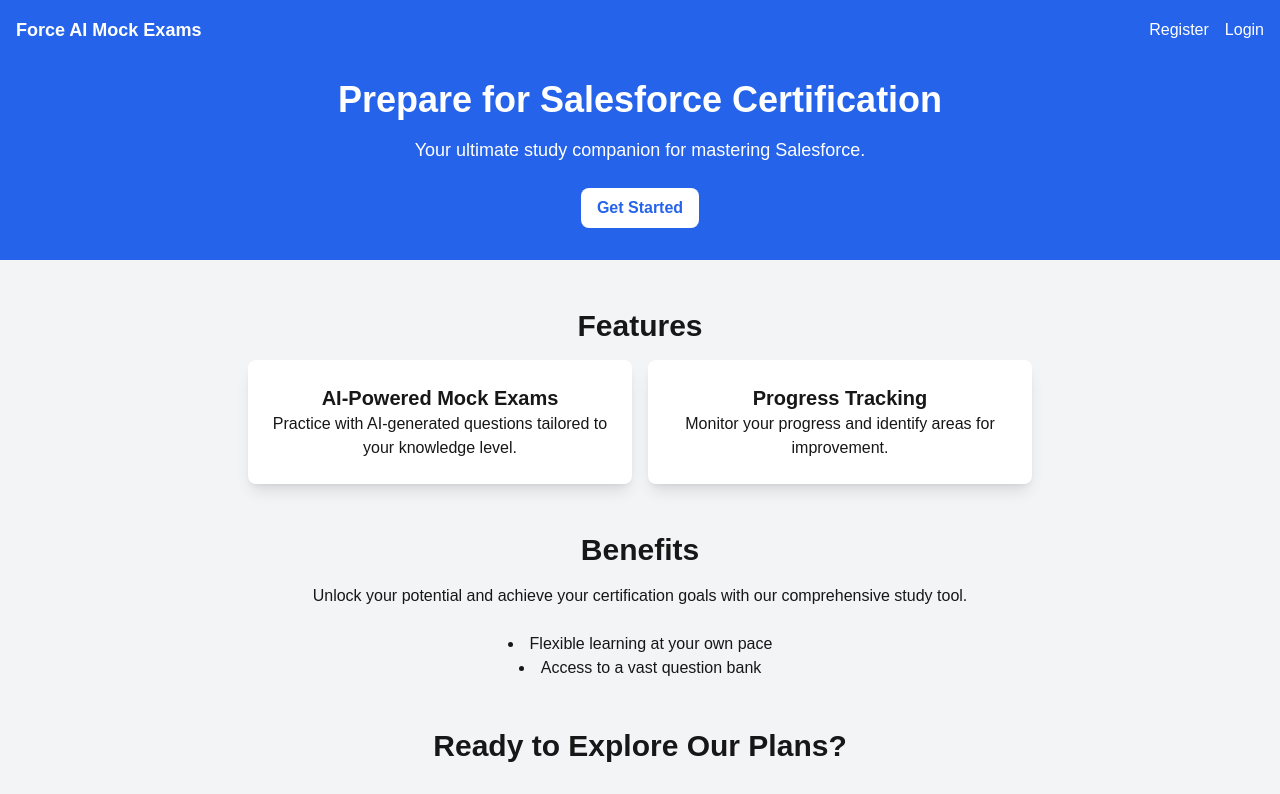
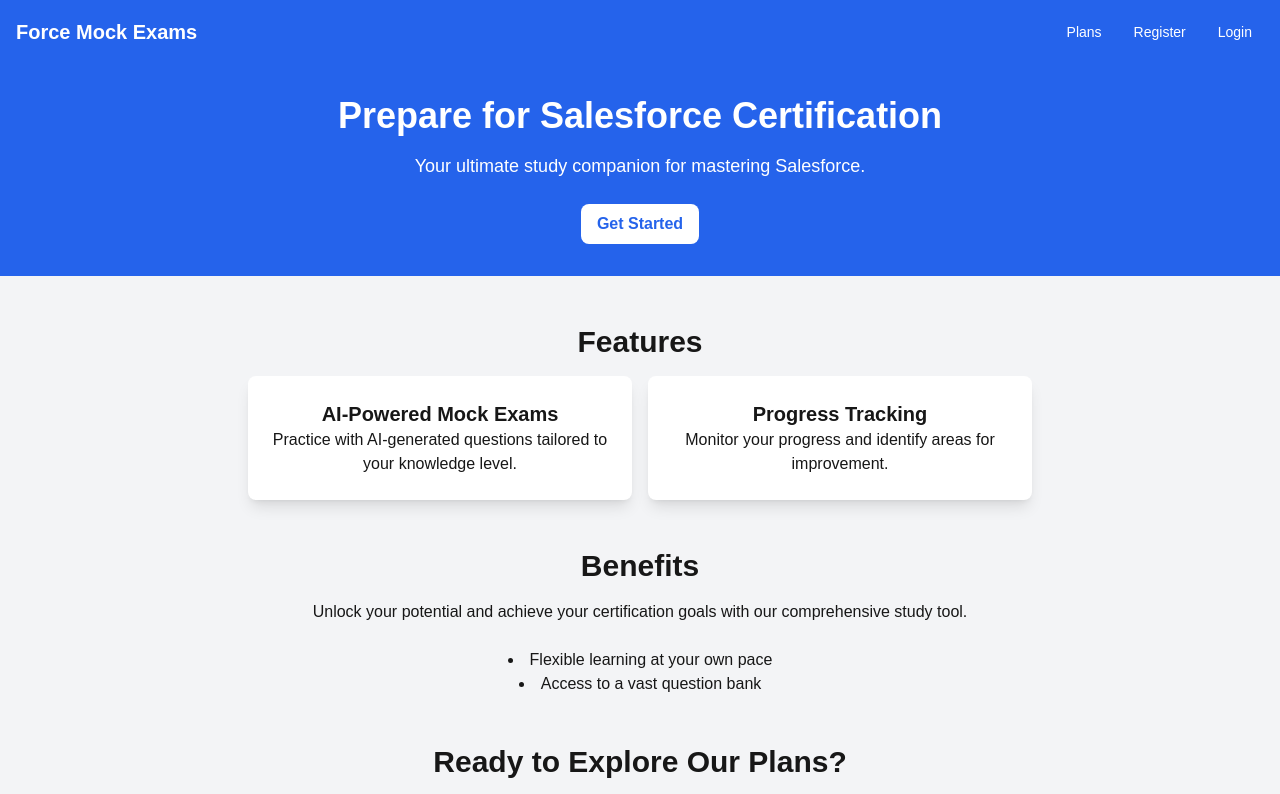
Before and after one commit to marcelopbg/marcelopbg.github.io, a Next.js app: page / in a window 1280 px wide. Shown: the top 794 px of the page. Built offline with nearby package versions, Linux system fonts and the light colour scheme.

Commit message:
navbar improvements

```diff
--- a/package.json
+++ b/package.json
@@ -10,6 +10,11 @@
     "lint": "next lint"
   },
   "dependencies": {
+    "@fortawesome/fontawesome-svg-core": "^6.6.0",
+    "@fortawesome/free-brands-svg-icons": "^6.6.0",
+    "@fortawesome/free-regular-svg-icons": "^6.6.0",
+    "@fortawesome/free-solid-svg-icons": "^6.6.0",
+    "@fortawesome/react-fontawesome": "^0.2.2",
     "@stripe/react-stripe-js": "^2.8.0",
     "@stripe/stripe-js": "^4.6.0",
     "next": "14.2.13",
--- a/src/app/globals.css
+++ b/src/app/globals.css
@@ -24,8 +24,8 @@
   .text-balance {
     text-wrap: balance;
   }
-  .h-94 {
-    height: 94vh;
+  .h-92 {
+    height: 92vh;
   }
 
   .plans-paragraph-height {
--- a/src/app/login/page.tsx
+++ b/src/app/login/page.tsx
@@ -49,7 +49,7 @@
   };
 
   return (
-    <div className="flex justify-center items-center h-94 bg-gray-100">
+    <div className="flex justify-center items-center h-92 bg-gray-100">
       <div className="w-full max-w-md p-8 bg-white shadow-lg rounded-lg">
         <h2 className="text-3xl font-bold text-gray-900 text-center mb-6">Login</h2>
         <form onSubmit={handleSubmit} className="space-y-6">
--- a/src/app/navbar/Navbar.tsx
+++ b/src/app/navbar/Navbar.tsx
@@ -1,59 +1,191 @@
 "use client";
 import { useRouter } from "next/navigation";
-import React from "react";
-import { useLogin,  } from "../context/LoginContext";
+import React, { useState } from "react";
+import { useLogin } from "../context/LoginContext";
+import { usePathname } from "next/navigation";
 
 const NavBar: React.FC = () => {
-  // const pathname = usePathname();
-  // const [isLoggedIn, setIsLoggedIn] = useState<boolean>(false);
+  const [isMobileMenuOpen, setIsMobileMenuOpen] = useState<boolean>(false);
   const router = useRouter();
   const loginContext = useLogin();
+
+  const activeTab = usePathname();
 
   const handleLogout = () => {
     loginContext.logout();
   };
 
+  const isActive = (path: string) => activeTab === path;
+
+  const navItemClasses = (path: string) => {
+    return `rounded-md px-3 py-2 text-sm font-medium w-full text-left ${
+      isActive(path)
+        ? `bg-white text-blue-600 ${isMobileMenuOpen ? 'font-semibold' : ''} ` // Updated active link styles
+        : "text-white hover:bg-blue-500 hover:text-white" // Default link styles
+    }`;
+  };
+
   return (
-    <nav className="bg-blue-600 p-4 shadow-md" style={{height: '6vh'}}>
-      <div className="container mx-auto flex justify-between items-center">
-        <div>
-          {/* Home button, navigates to the homepage */}
-          <button
-            onClick={() => router.push("/")}
-            className="text-white font-bold text-lg hover:underline"
-          >
-            Force AI Mock Exams
-          </button>
+    <nav className="bg-blue-600">
+      <div className="mx-auto max-w-7xl px-2 sm:px-6 lg:px-4">
+        <div className="relative flex h-16 items-center justify-between">
+          <div className="flex items-center">
+            <button className="text-white text-xl font-bold" onClick={() => router.push('/')}>Force Mock Exams</button>
+          </div>
+          <div className="absolute right-0 flex items-center sm:hidden">
+            {/* Mobile menu button aligned to the right */}
+            <button
+              type="button"
+              className="relative inline-flex items-center justify-center rounded-md p-2 text-gray-400 hover:bg-blue-500 hover:text-white focus:outline-none focus:ring-2 focus:ring-inset focus:ring-white"
+              aria-controls="mobile-menu"
+              aria-expanded={isMobileMenuOpen}
+              onClick={() => setIsMobileMenuOpen(!isMobileMenuOpen)}
+            >
+              <span className="sr-only">Open main menu</span>
+              {/* Icon when menu is closed */}
+              <svg
+                className={`${isMobileMenuOpen ? "hidden" : "block"} h-6 w-6`}
+                fill="none"
+                viewBox="0 0 24 24"
+                strokeWidth="1.5"
+                stroke="currentColor"
+                aria-hidden="true"
+              >
+                <path strokeLinecap="round" strokeLinejoin="round" d="M3.75 6.75h16.5M3.75 12h16.5m-16.5 5.25h16.5" />
+              </svg>
+              {/* Icon when menu is open */}
+              <svg
+                className={`${isMobileMenuOpen ? "block" : "hidden"} h-6 w-6`}
+                fill="none"
+                viewBox="0 0 24 24"
+                strokeWidth="1.5"
+                stroke="currentColor"
+                aria-hidden="true"
+              >
+                <path strokeLinecap="round" strokeLinejoin="round" d="M6 18L18 6M6 6l12 12" />
+              </svg>
+            </button>
+          </div>
+          <div className="hidden sm:ml-6 sm:block">
+            <div className="flex space-x-2">
+              {loginContext.isLoggedIn ? (
+                <>
+                  <button
+                    onClick={() => {
+                      router.push("/question");
+                    }}
+                    className={navItemClasses("/question")}
+                  >
+                    Questions
+                  </button>
+                  <button
+                    onClick={() => {
+                      router.push("/plans");
+                    }}
+                    className={navItemClasses("/plans")}
+                  >
+                    Plans
+                  </button>
+                  <button
+                    onClick={handleLogout}
+                    className="rounded-md px-3 py-2 text-sm font-medium text-white hover:bg-blue-500 hover:text-white"
+                  >
+                    Logout
+                  </button>
+                </>
+              ) : (
+                <>
+                  <button
+                    onClick={() => {
+                      router.push("/plans");
+                    }}
+                    className={navItemClasses("/plans")}
+                  >
+                    Plans
+                  </button>
+                  <button
+                    onClick={() => {
+                      router.push("/registration");
+                    }}
+                    className={navItemClasses("/registration")}
+                  >
+                    Register
+                  </button>
+                  <button
+                    onClick={() => {
+                      router.push("/login");
+                    }}
+                    className={navItemClasses("/login")}
+                  >
+                    Login
+                  </button>
+                </>
+              )}
+            </div>
+          </div>
         </div>
-        <div className="space-x-4">
+      </div>
+
+      {/* Mobile menu, show/hide based on menu state */}
+      <div className={`${isMobileMenuOpen ? "block" : "hidden"} sm:hidden`} id="mobile-menu">
+        <div className="space-y-1 px-2 pb-3 pt-2">
           {loginContext.isLoggedIn ? (
-            // Logged-in user options: Questions and Logout
             <>
               <button
-                onClick={() => router.push("/question")}
-                className="text-white font-medium hover:underline"
+                onClick={() => {
+                  router.push("/question");
+                  setIsMobileMenuOpen(false);
+                }}
+                className={navItemClasses("/question")}
               >
                 Questions
               </button>
+              <hr className="border-gray-400" /> {/* Separator */}
+              <button
+                onClick={() => {
+                  router.push("/plans");
+                  setIsMobileMenuOpen(false);
+                }}
+                className={navItemClasses("/plans")}
+              >
+                Plans
+              </button>
+              <hr className="border-gray-400" /> {/* Separator */}
               <button
                 onClick={handleLogout}
-                className="text-white font-medium hover:underline"
+                className="block rounded-md px-3 py-2 text-sm font-medium text-white hover:bg-blue-500 hover:text-white"
               >
                 Logout
               </button>
             </>
           ) : (
-            // Non-logged-in user options: Register and Login
             <>
               <button
-                onClick={() => router.push("/registration")}
-                className="text-white font-medium hover:underline"
+                onClick={() => {
+                  router.push("/plans");
+                  setIsMobileMenuOpen(false);
+                }}
+                className={navItemClasses("/plans")}
+              >
+                Plans
+              </button>
+              <hr className="border-gray-400" /> {/* Separator */}
+              <button
+                onClick={() => {
+                  router.push("/registration");
+                  setIsMobileMenuOpen(false);
+                }}
+                className={navItemClasses("/registration")}
               >
                 Register
               </button>
+              <hr className="border-gray-400" /> {/* Separator */}
               <button
-                onClick={() => router.push("/login")}
-                className="text-white font-medium hover:underline"
+                onClick={() => {
+                  router.push("/login");
+                  setIsMobileMenuOpen(false);
+                }}
+                className={navItemClasses("/login")}
               >
                 Login
               </button>
--- a/src/app/password-reset/page.tsx
+++ b/src/app/password-reset/page.tsx
@@ -34,7 +34,7 @@
   };
 
   return (
-    <div className="h-94 flex flex-col justify-center items-center bg-gray-100">
+    <div className="h-92 flex flex-col justify-center items-center bg-gray-100">
       <div className="bg-white p-8 rounded-lg shadow-md text-center max-w-sm">
         <h1 className="text-2xl font-semibold mb-4">Reset Password</h1>
         {message && <p className="text-green-500 mb-4">{message}</p>}
--- a/src/app/plans/page.tsx
+++ b/src/app/plans/page.tsx
@@ -104,8 +104,8 @@
   }, [loginContext.isLoggedIn]);
 
   return (
-    <div className="md:h-94 overflow-hidden flex flex-col items-center justify-center bg-gray-100">
-      <div className="bg-blue-500 p-8 rounded w-full md:w-auto flex items-center justify-center flex-col">
+    <div className="md:h-92 overflow-hidden flex flex-col items-center justify-center bg-gray-100">
+      <div className="bg-blue-500 p-8 md:rounded w-full md:w-auto flex items-center justify-center flex-col">
         {userPlanInfo && (
           <div className="bg-white p-4 rounded-lg shadow-lg text-center mb-6 w-full max-w-2xl">
             <h2 className="text-xl font-semibold">Your Current Plan</h2>
--- a/src/app/question/page.tsx
+++ b/src/app/question/page.tsx
@@ -178,7 +178,7 @@
 
   return (
 
-    <div className="flex flex-col items-center h-94 bg-gray-100 pt-5">
+    <div className="flex flex-col items-center h-92 bg-gray-100 pt-5">
       {isLimitModalOpen && (
         <LimitExceededModal isOpen={isLimitModalOpen} onClose={closeLimitModal}></LimitExceededModal>
       )}
--- a/src/app/registration/page.tsx
+++ b/src/app/registration/page.tsx
@@ -8,7 +8,7 @@
 
 const plans = [
   { id: "Free", name: "Free / Demo", price: "0$", features: '10 questions per day' },
-  { id: "Premium", name: "Premium Plan", price: "$10/month", features: 'Unlimited questions' },
+  { id: "Premium", name: "Premium Plan", price: "$5/month", features: 'Unlimited questions' },
 ];
 
 const Signup: React.FC = () => {
@@ -88,7 +88,7 @@
   };
 
   return (
-    <div className="flex justify-center items-center h-94 bg-gray-100 p-4">
+    <div className="flex justify-center items-center h-92 bg-gray-100 p-4">
       {/* Form Container */}
       <div className="w-full max-w-3xl p-6 bg-white shadow-lg rounded-lg">
         <h2 className="text-2xl font-bold text-gray-900 text-center mb-4 md:mb-6">Sign Up</h2>
--- a/src/app/set-new-password/page.tsx
+++ b/src/app/set-new-password/page.tsx
@@ -41,7 +41,7 @@
   };
 
   return (
-    <div className="h-94 flex flex-col justify-center items-center bg-gray-100">
+    <div className="h-92 flex flex-col justify-center items-center bg-gray-100">
       <div className="bg-white p-8 rounded-lg shadow-md text-center max-w-sm">
         <h1 className="text-2xl font-semibold mb-4">Set New Password</h1>
         {message && <p className="text-green-500 mb-4">{message}</p>}
--- a/src/app/verify-email/page.tsx
+++ b/src/app/verify-email/page.tsx
@@ -39,7 +39,7 @@
   }, [verificationCode]);
 
   return (
-    <div className="h-94 flex flex-col justify-center items-center bg-gray-100">
+    <div className="h-92 flex flex-col justify-center items-center bg-gray-100">
       <div className="bg-white p-8 rounded-lg shadow-md text-center max-w-sm">
         <h1 className="text-2xl font-semibold mb-4">Email Verification</h1>
         <p className="text-lg">{message}</p>
```
Also changed, not shown: 1 other file (tests, documents, lock files or other folders).
